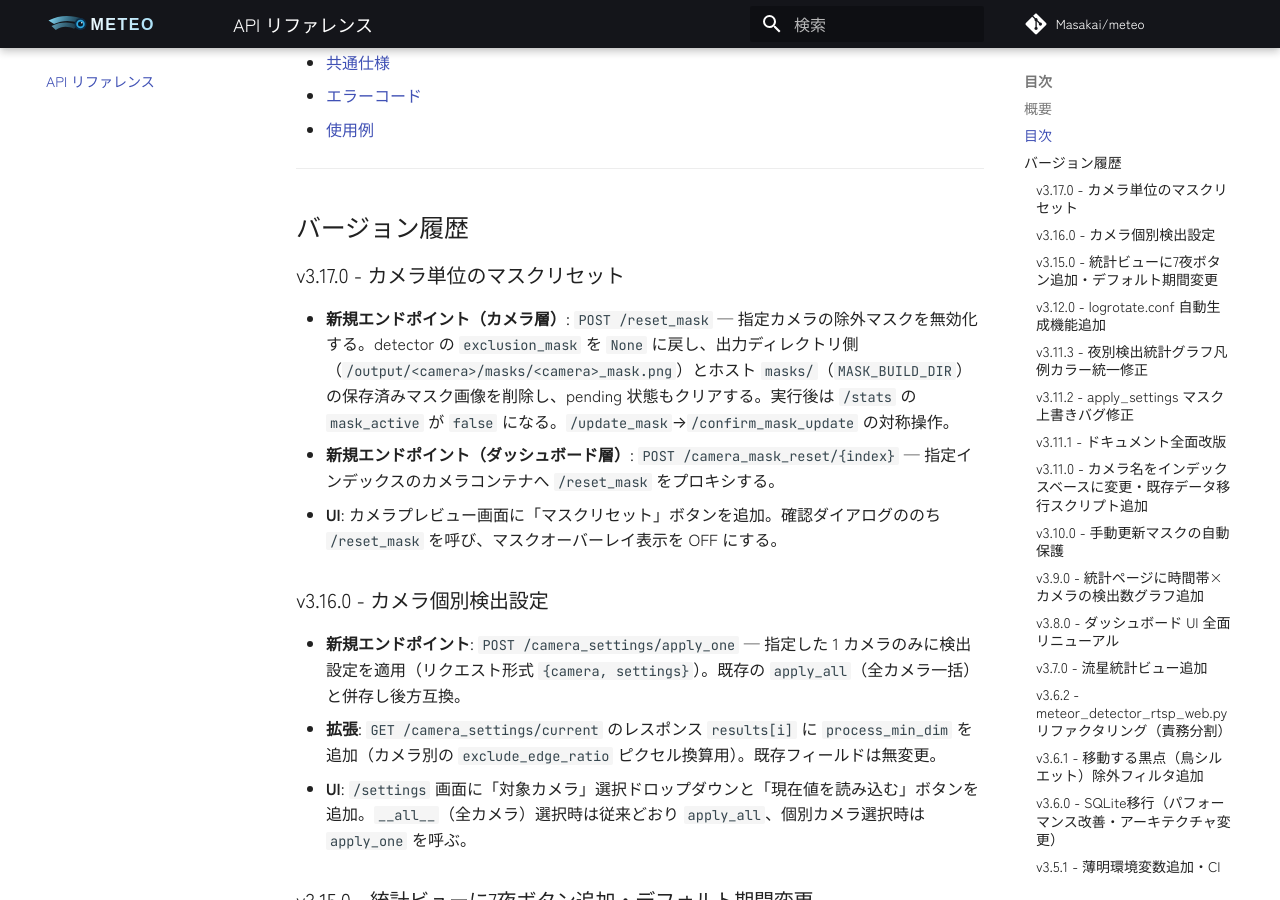
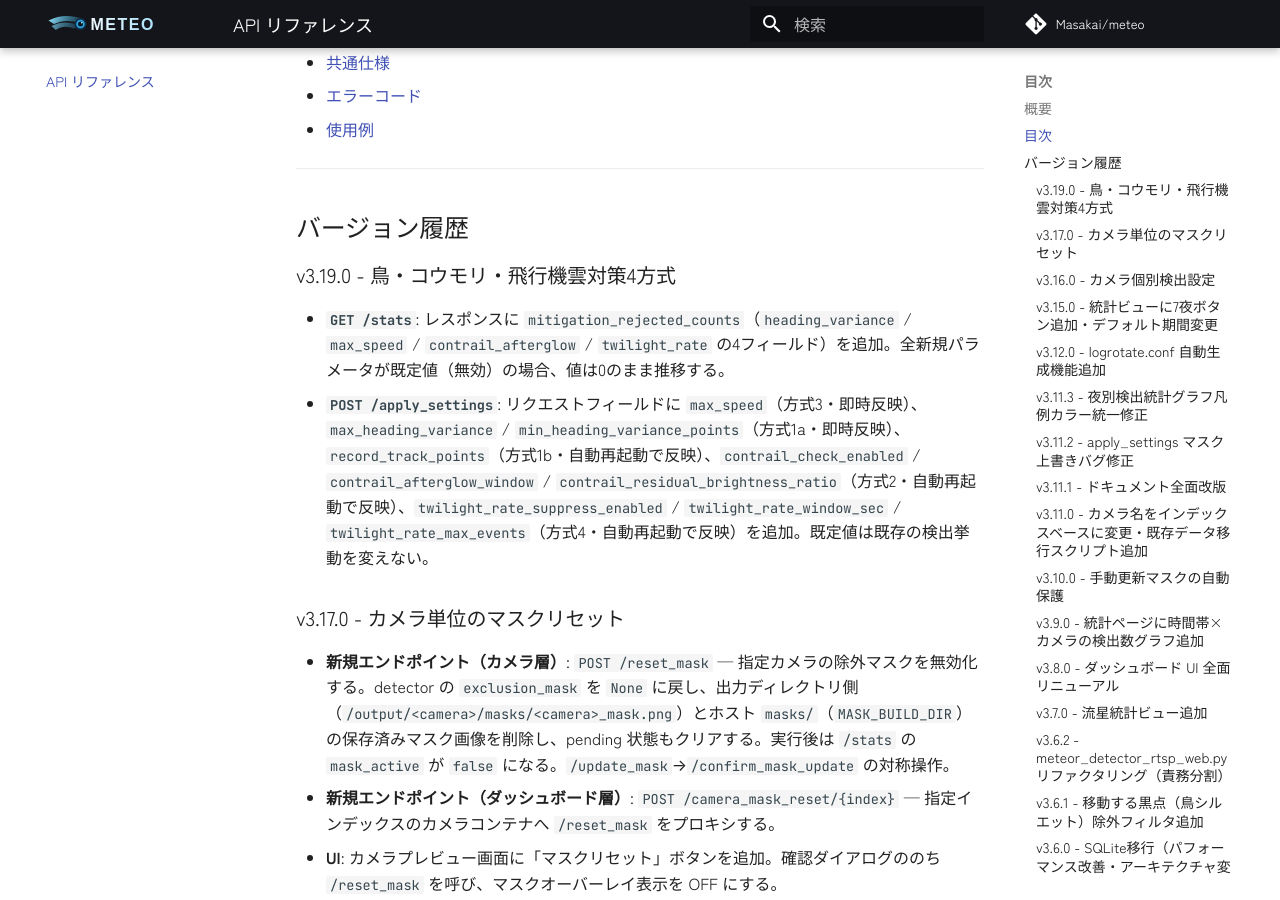
Before and after one commit to Masakai/meteo, an MkDocs documentation site: the page built from documents/API_REFERENCE.md, in a window 1280 px wide and 900 px high, scrolled down 639 px. Built offline with MkDocs 1.6.1 and Material for MkDocs 9.7.7, drawn with Linux system fonts in a browser that asks for light colours; comment, search, counter and statistics services are not loaded.

Commit message:
v3.19.0 リリース: 鳥・コウモリ・飛行機雲対策4方式を追加
Co-Authored-By: Claude Sonnet 5 <noreply@anthropic.com>

```diff
--- a/dashboard_config.py
+++ b/dashboard_config.py
@@ -4,7 +4,7 @@ Dashboard configuration and environment setup.
 
 import os
 
-VERSION = "3.18.0"
+VERSION = "3.19.0"
 
 # 検出時間の取得用
 try:
--- a/documents/API_REFERENCE.md
+++ b/documents/API_REFERENCE.md
@@ -26,6 +26,11 @@ Licensed under the MIT License
 ---
 
 ## バージョン履歴
+
+### v3.19.0 - 鳥・コウモリ・飛行機雲対策4方式
+
+- **`GET /stats`**: レスポンスに `mitigation_rejected_counts`（`heading_variance` / `max_speed` / `contrail_afterglow` / `twilight_rate` の4フィールド）を追加。全新規パラメータが既定値（無効）の場合、値は0のまま推移する。
+- **`POST /apply_settings`**: リクエストフィールドに `max_speed`（方式3・即時反映）、`max_heading_variance` / `min_heading_variance_points`（方式1a・即時反映）、`record_track_points`（方式1b・自動再起動で反映）、`contrail_check_enabled` / `contrail_afterglow_window` / `contrail_residual_brightness_ratio`（方式2・自動再起動で反映）、`twilight_rate_suppress_enabled` / `twilight_rate_window_sec` / `twilight_rate_max_events`（方式4・自動再起動で反映）を追加。既定値は既存の検出挙動を変えない。
 
 ### v3.17.0 - カメラ単位のマスクリセット
 
```
Also changed, not shown: CHANGELOG.md (+17 -0 lines), documents/designs/2026-08-17-bird-plane-contrail-mitigation.md (+1 -1 lines), documents/specs/2026-08-17-bird-plane-contrail-mitigation.md (+1 -1 lines).
